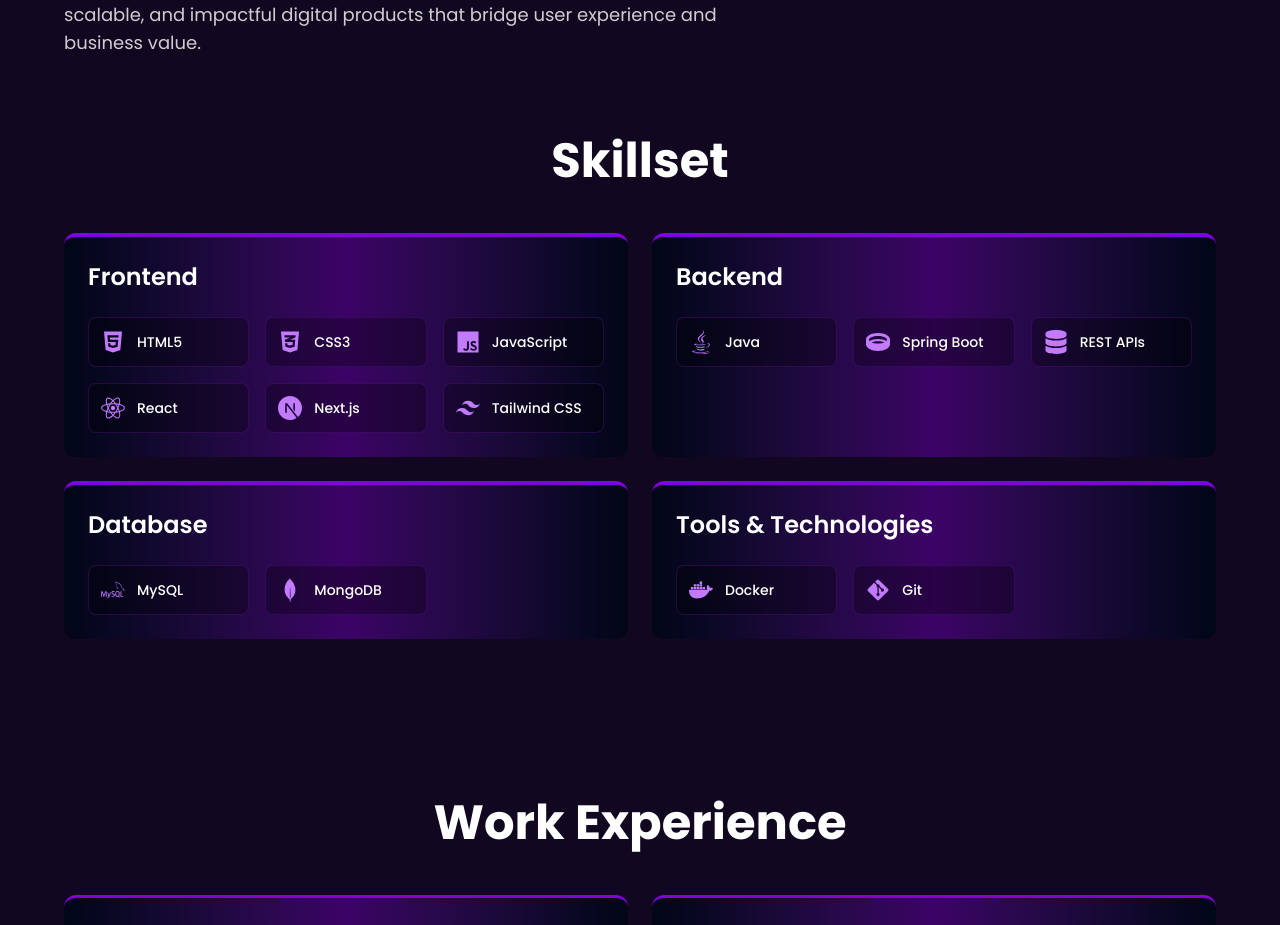
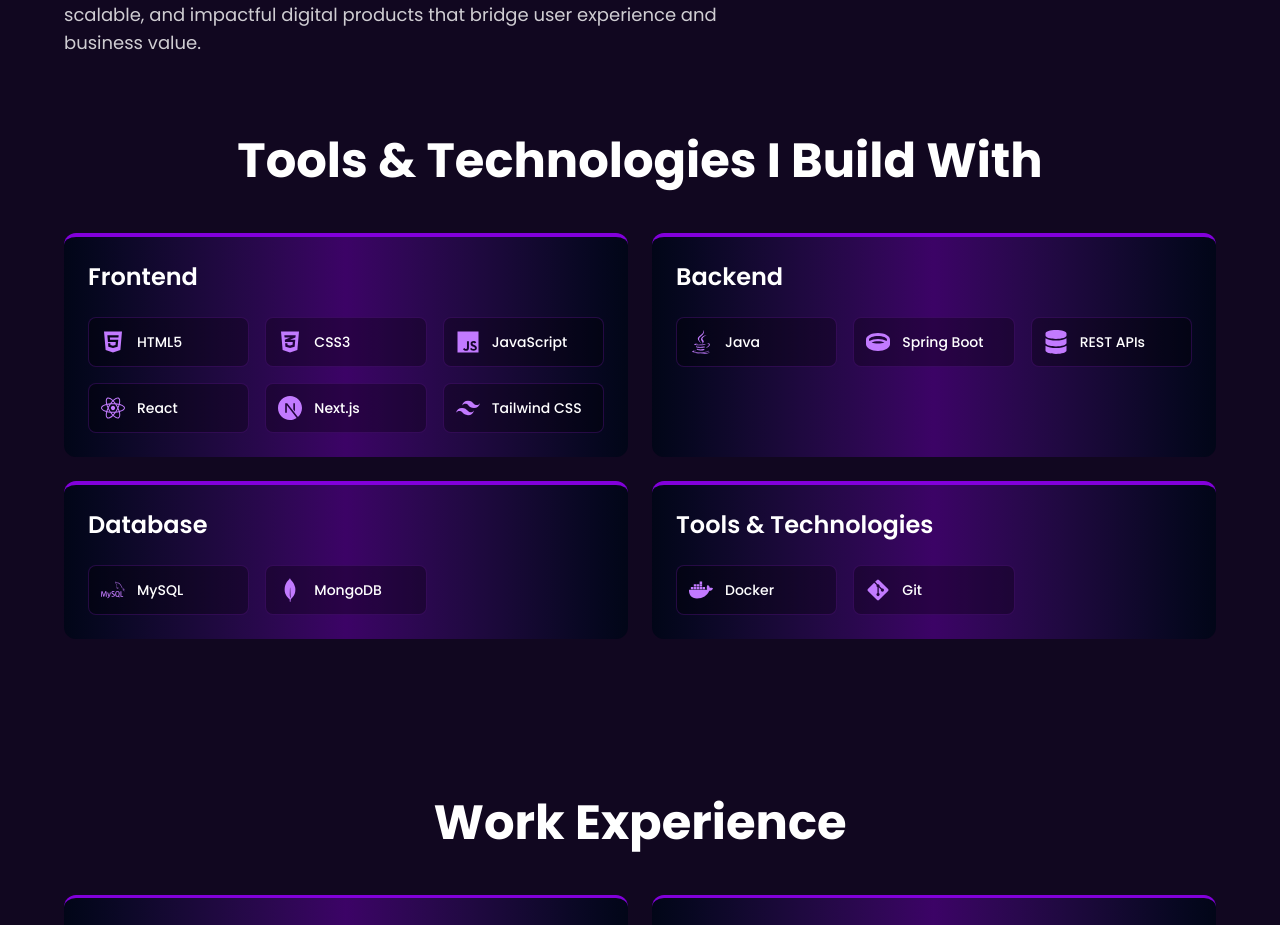
Before and after one commit to Prari2725/devfolio, a Next.js app: page / in a window 1280 px wide. Shown: the part 840-1765 px from the top of the page. Built offline with nearby package versions, Linux system fonts and the light colour scheme.

Commit message:
AddingProper Naming

```diff
--- a/app/components/Skillset.tsx
+++ b/app/components/Skillset.tsx
@@ -65,7 +65,7 @@
       <section id="skills" className="py-20 px-6">
         <div className="container mx-auto max-w-6xl">
           <h2 className="text-4xl lg:text-5xl font-bold text-white mb-12 text-center">
-            Skillset
+          Tools  & Technologies I Build With
           </h2>
 
           <div className="grid grid-cols-1 md:grid-cols-2 gap-6">
```
